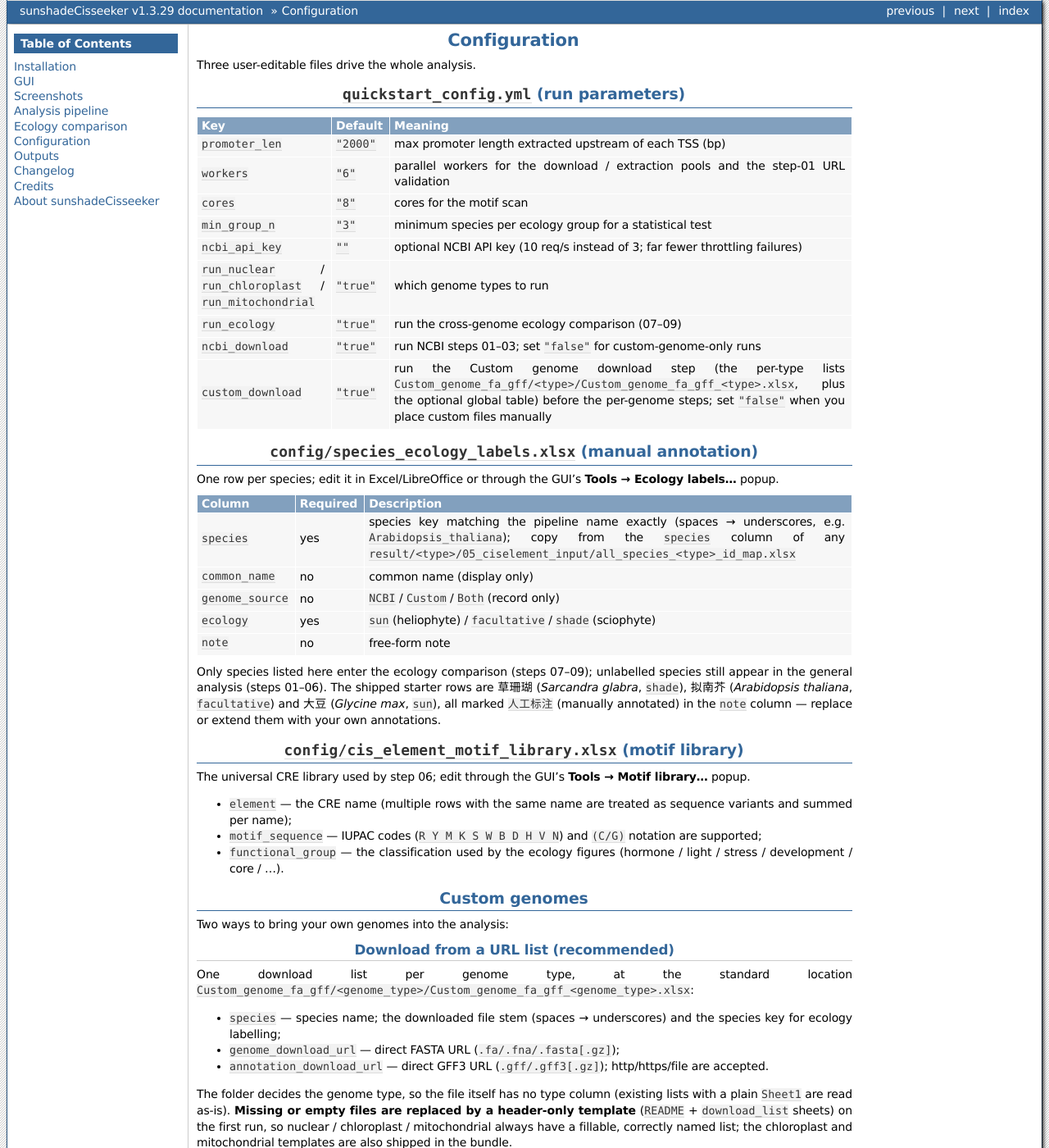
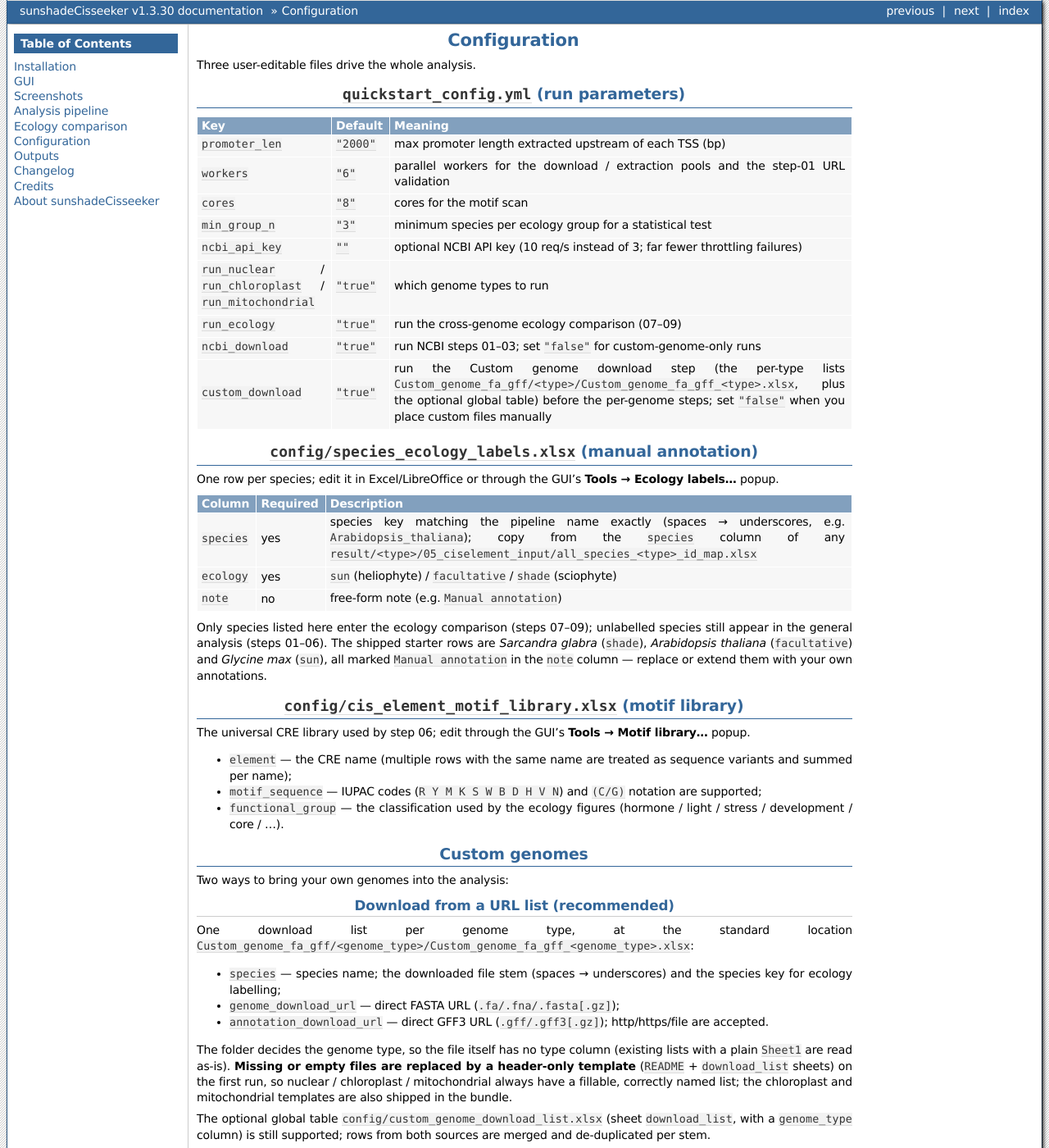
Before and after one commit to chenzhr23/sunshadeCisseeker-docs, a Sphinx documentation site: the page built from docs/content/Configuration.rst, in a window 1280 px wide and 1400 px high. Shown: the whole window at 82% size. Built offline with Sphinx 7.4.7, drawn with Linux system fonts in a browser that asks for light colours; some of the changed text lies outside the part shown.

Commit message:
docs: v1.3.30 simplified ecology labels schema (species/ecology/note, English)

```diff
--- a/docs/conf.py
+++ b/docs/conf.py
@@ -9,8 +9,8 @@
 copyright = "2026, sunshadeCisseeker developers"
 
 # The short X.Y version and the full release version.
-version = "v1.3.29"
-release = "v1.3.29"
+version = "v1.3.30"
+release = "v1.3.30"
 
 extensions = [
     "sphinx.ext.autosectionlabel",
--- a/docs/content/About sunshadeCisseeker.rst
+++ b/docs/content/About sunshadeCisseeker.rst
@@ -4,7 +4,7 @@
 sunshadeCisseeker identifies, annotates and compares promoter
 cis-regulatory elements across sun / facultative / shade plants.
 
-The current release is **1.3.29**; see :doc:`Changelog` for what changed in
+The current release is **1.3.30**; see :doc:`Changelog` for what changed in
 each version.
 
 Highlights
--- a/docs/content/Configuration.rst
+++ b/docs/content/Configuration.rst
@@ -55,25 +55,19 @@
    * - ``species``
      - yes
      - species key matching the pipeline name exactly (spaces → underscores, e.g. ``Arabidopsis_thaliana``); copy from the ``species`` column of any ``result/<type>/05_ciselement_input/all_species_<type>_id_map.xlsx``
-   * - ``common_name``
-     - no
-     - common name (display only)
-   * - ``genome_source``
-     - no
-     - ``NCBI`` / ``Custom`` / ``Both`` (record only)
    * - ``ecology``
      - yes
      - ``sun`` (heliophyte) / ``facultative`` / ``shade`` (sciophyte)
    * - ``note``
      - no
-     - free-form note
+     - free-form note (e.g. ``Manual annotation``)
 
 Only species listed here enter the ecology comparison (steps 07–09);
 unlabelled species still appear in the general analysis (steps 01–06).
-The shipped starter rows are 草珊瑚 (*Sarcandra glabra*, ``shade``),
-拟南芥 (*Arabidopsis thaliana*, ``facultative``) and 大豆 (*Glycine max*,
-``sun``), all marked ``人工标注`` (manually annotated) in the ``note`` column
-— replace or extend them with your own annotations.
+The shipped starter rows are *Sarcandra glabra* (``shade``), *Arabidopsis
+thaliana* (``facultative``) and *Glycine max* (``sun``), all marked
+``Manual annotation`` in the ``note`` column — replace or extend them with
+your own annotations.
 
 ``config/cis_element_motif_library.xlsx`` (motif library)
 ----------------------------------------------------------
```
Also changed, not shown: docs/content/Changelog.rst (+13 -0 lines), docs/_static/screenshots/08-ecology-labels.png.
